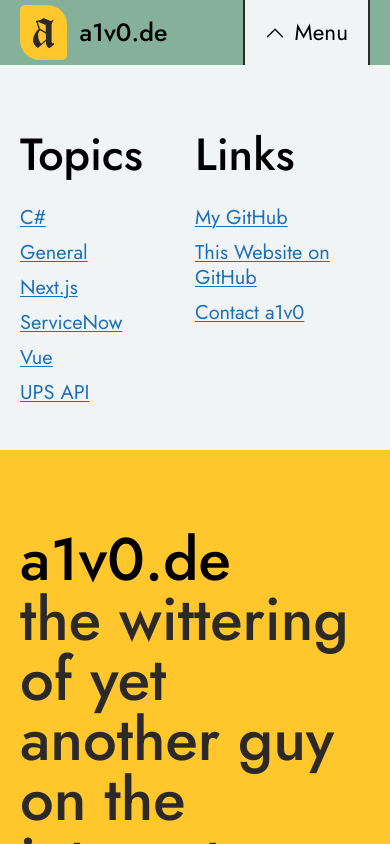
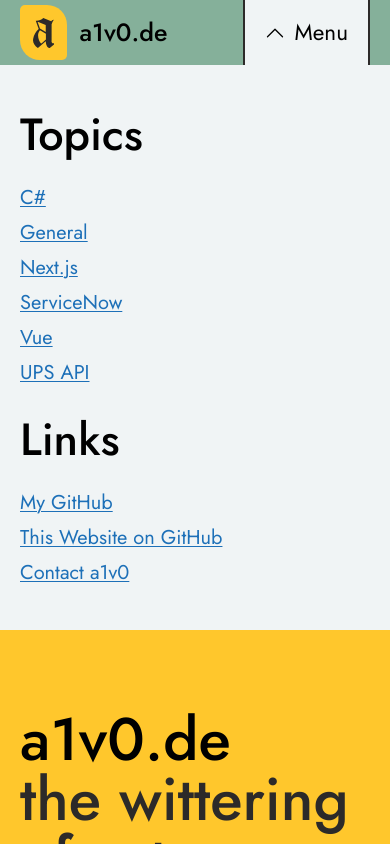
Before and after one commit to a1v0/a1v0.de, a Next.js app: page / in a window 390 px wide. Both pictures are taken after a click on the button "Menu". Shown: the top 844 px of the page. Built offline with nearby package versions, Linux system fonts and the light colour scheme.

Commit message:
Turn menu links into one column on mobile

```diff
--- a/components/Menu.tsx
+++ b/components/Menu.tsx
@@ -5,7 +5,7 @@ import { categoriesMap } from "@/app/article-categories";
 export default function Menu() {
 	return (
 		<section className="bg-background-grey">
-			<div className="clear-gutters flex justify-stretch py-8">
+			<div className="clear-gutters flex flex-col justify-stretch pb-8 pt-4 sm:flex-row">
 				<div className="flex-1">
 					<h2>Topics</h2>
 					<ul className="flush">
```
